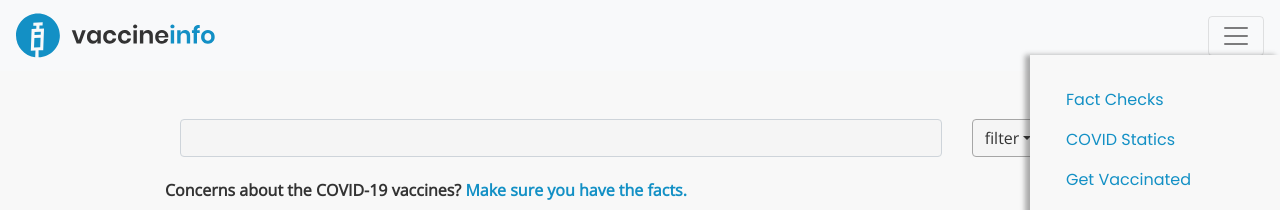
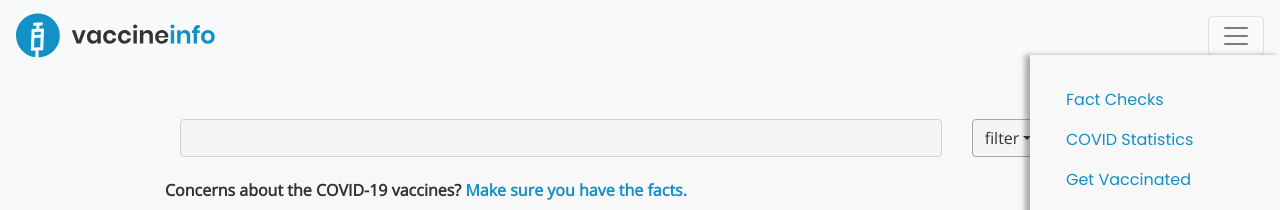
Before and after one commit to calvynsiong/CovidInfo, a React (Create React App) app: page / in a window 1280 px wide. Both pictures are taken after a click on the button 1236 px from the left and 35 px from the top of the page. Shown: the top 210 px of the page. Built offline with nearby package versions, Linux system fonts and the light colour scheme.

Commit message:
Fixed typo

```diff
--- a/src/App.js
+++ b/src/App.js
@@ -21,7 +21,7 @@ function App() {
 					<Navbar.Collapse id="basic-navbar-nav">
 						<Nav className="mr-auto">
 							<Nav.Link href="/fact">Fact Checks</Nav.Link>
-							<Nav.Link href="/static">COVID Statics</Nav.Link>
+							<Nav.Link href="/static">COVID Statistics</Nav.Link>
 							<Nav.Link href="/info">Get Vaccinated</Nav.Link>
 							<h4 className="mt-4">PROVINCIAL INFO</h4>
 							<Nav.Link href="/info/bc">British Columbia</Nav.Link>
```
